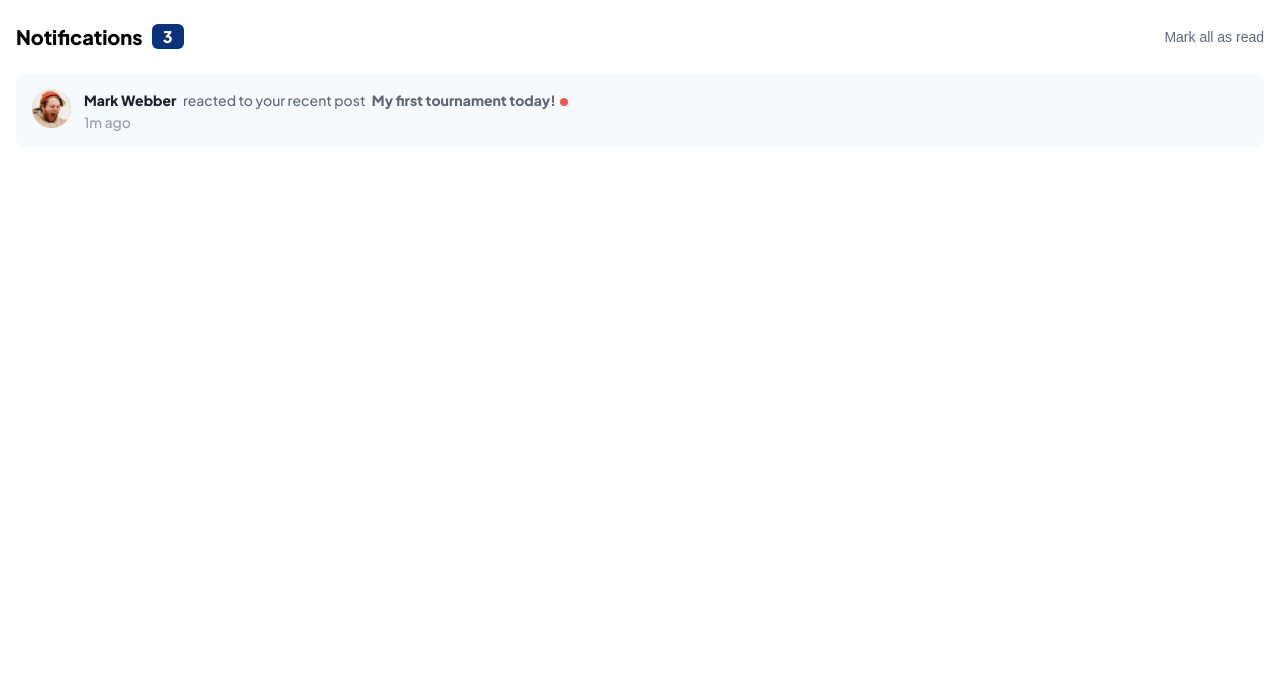
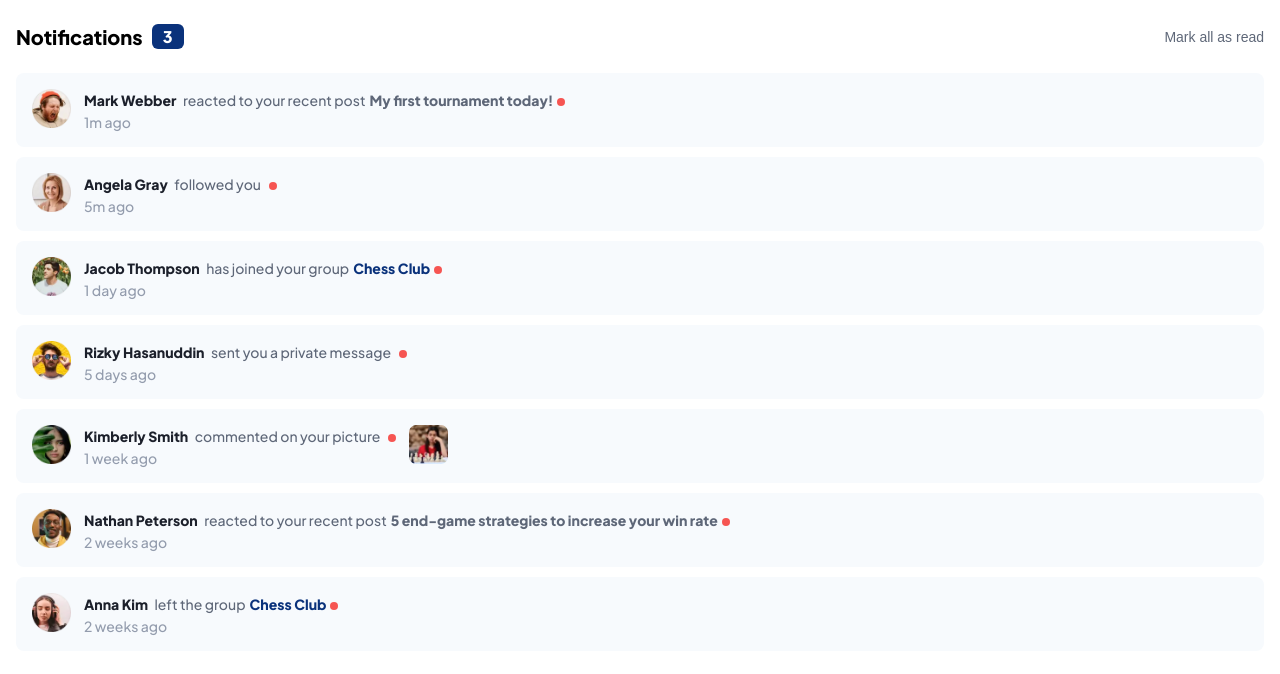
Before and after one commit to HarLey021/Notification-Page, a React (Vite) app: page / in a window 1280 px wide. Shown: the top 674 px of the page. Built offline with nearby package versions, Linux system fonts and the light colour scheme.

Commit message:
added notifications and some conditional rendering

```diff
--- a/src/Components/notifcation box/NotificationBox.tsx
+++ b/src/Components/notifcation box/NotificationBox.tsx
@@ -5,13 +5,13 @@ const NotificationBox: React.FC = () => {
   return (
     <>
       <MainContainer>
-        <div className="header-container">
-          <div className="separator-container">
-            <h1>Notifications</h1>
-            <div className="notification-num">3</div>
-          </div>
-          <button>Mark all as read</button>
-        </div>
+        <HeaderContainer>
+          <SeparatorContainer>
+            <NotificationsLogo>Notifications</NotificationsLogo>
+            <NotificationsNum>3</NotificationsNum>
+          </SeparatorContainer>
+          <MarkingButton>Mark all as read</MarkingButton>
+        </HeaderContainer>
         <Notification />
       </MainContainer>
     </>
@@ -25,22 +25,29 @@ const MainContainer = styled.div`
   width: 100%;
   height: 100vh;
   padding: 24px 16px;
+`;
 
-  .header-container {
+const HeaderContainer = styled.div`
   width: 100%;
   height: 25px;
   display: flex;
   justify-content: space-between;
   margin-bottom: 24px;
-  }
+`;
 
-  h1 {
+const SeparatorContainer = styled.div`
+  width: auto;
+  height: 25px;
+  display: flex;
+`;
+
+const NotificationsLogo = styled.h1`
   font-size: 20px;
   font-weight: 800;
   margin-right: 9px;
-  }
+`;
 
-  .notification-num {
+const NotificationsNum = styled.div`
   width: 32px;
   height: 100%;
   border-radius: 6px;
@@ -51,19 +58,12 @@ const MainContainer = styled.div`
   display: flex;
   justify-content: center;
   align-items: center;
-  }
+`;
 
-  button {
+const MarkingButton = styled.button`
   background: none;
   border: none;
   color: #5e6778;
   font-size: 14px;
   font-weight: 500;
-  }
-
-  .separator-container {
-    width: auto;
-    height: 25px;
-    display: flex;
-  }
 `;
--- a/src/Components/notification/Notification.tsx
+++ b/src/Components/notification/Notification.tsx
@@ -1,20 +1,111 @@
 import styled from "styled-components";
+
+interface NotificationInterface {
+  id: number;
+  avatar: string;
+  fullName: string;
+  action: string;
+  status: string;
+  event?: string;
+  content?: string;
+  picture?: string;
+  time: string;
+}
+
+const notifications: NotificationInterface[] = [
+  {
+    id: 1,
+    avatar: "/images/avatar-mark-webber.webp",
+    fullName: "Mark Webber",
+    action: "reacted to your recent post",
+    status: "unread",
+    event: "My first tournament today!",
+    time: "1m ago",
+  },
+  {
+    id: 2,
+    avatar: "/images/avatar-angela-gray.webp",
+    fullName: "Angela Gray",
+    action: "followed you",
+    status: "unread",
+    time: "5m ago",
+  },
+  {
+    id: 3,
+    avatar: "/images/avatar-jacob-thompson.webp",
+    fullName: "Jacob Thompson",
+    action: "has joined your group",
+    status: "unread",
+    event: "Chess Club",
+    time: "1 day ago",
+  },
+  {
+    id: 4,
+    avatar: "/images/avatar-rizky-hasanuddin.webp",
+    fullName: "Rizky Hasanuddin",
+    action: "sent you a private message",
+    status: "unread",
+    content:
+      "Hello, thanks for setting up the Chess Club. I’ve been a member for a few weeks now and I’m already having lots of fun and improving my game.",
+    time: "5 days ago",
+  },
+  {
+    id: 5,
+    avatar: "/images/avatar-kimberly-smith.webp",
+    fullName: "Kimberly Smith",
+    action: "commented on your picture",
+    status: "unread",
+    time: "1 week ago",
+    picture: "/images/image-chess.webp",
+  },
+  {
+    id: 6,
+    avatar: "public/images/avatar-nathan-peterson.webp",
+    fullName: "Nathan Peterson",
+    action: "reacted to your recent post",
+    status: "unread",
+    event: "5 end-game strategies to increase your win rate",
+    time: "2 weeks ago",
+  },
+  {
+    id: 7,
+    avatar: "/images/avatar-anna-kim.webp",
+    fullName: "Anna Kim",
+    action: "left the group",
+    status: "unread",
+    event: "Chess Club",
+    time: "2 weeks ago",
+  },
+];
 
 const Notification: React.FC = () => {
   return (
     <>
-      <Box>
-        <Avatar src="/images/avatar-mark-webber.webp" alt="Mark Webber photo" />
+      {notifications.map((item: NotificationInterface) => (
+        <Box key={item.id}>
+          <Avatar src={item.avatar} alt={`${item.fullName} photo`} />
           <div>
             <Content>
-            <Name>Mark Webber</Name>
-            <Action> reacted to your recent post </Action>
-            <Subject>My first tournament today!</Subject>
+              <Name>{item.fullName}</Name>
+              <Action> {item.action}</Action>
+              <Event
+                style={{
+                  color: item.event === "Chess Club" ? "#0A327B" : "#5e6778",
+                }}
+              >
+                {item.event}
+              </Event>
               <RedDot></RedDot>
             </Content>
-          <Time>1m ago</Time>
+            <Time>{item.time}</Time>
           </div>
+          {item.picture ? (
+            <Picture src="public/images/image-chess.webp"></Picture>
+          ) : (
+            ""
+          )}
         </Box>
+      ))}
     </>
   );
 };
@@ -29,6 +120,7 @@ const Box = styled.div`
   padding: 16px;
   display: flex;
   gap: 13px;
+  margin-bottom: 10px;
 `;
 
 const Avatar = styled.img`
@@ -54,7 +146,7 @@ const Action = styled.span`
   margin-right: 4px;
 `;
 
-const Subject = styled.span`
+const Event = styled.span`
   color: #5e6778;
   font-size: 14px;
   font-weight: 800;
@@ -75,3 +167,9 @@ const Time = styled.h6`
   font-size: 14px;
   font-weight: 500;
 `;
+
+const Picture = styled.img`
+  width: 39px;
+  height: 39px;
+  border-radius: 7px;
+`;
```
Lines whose indentation alone changed are shown as unchanged.
